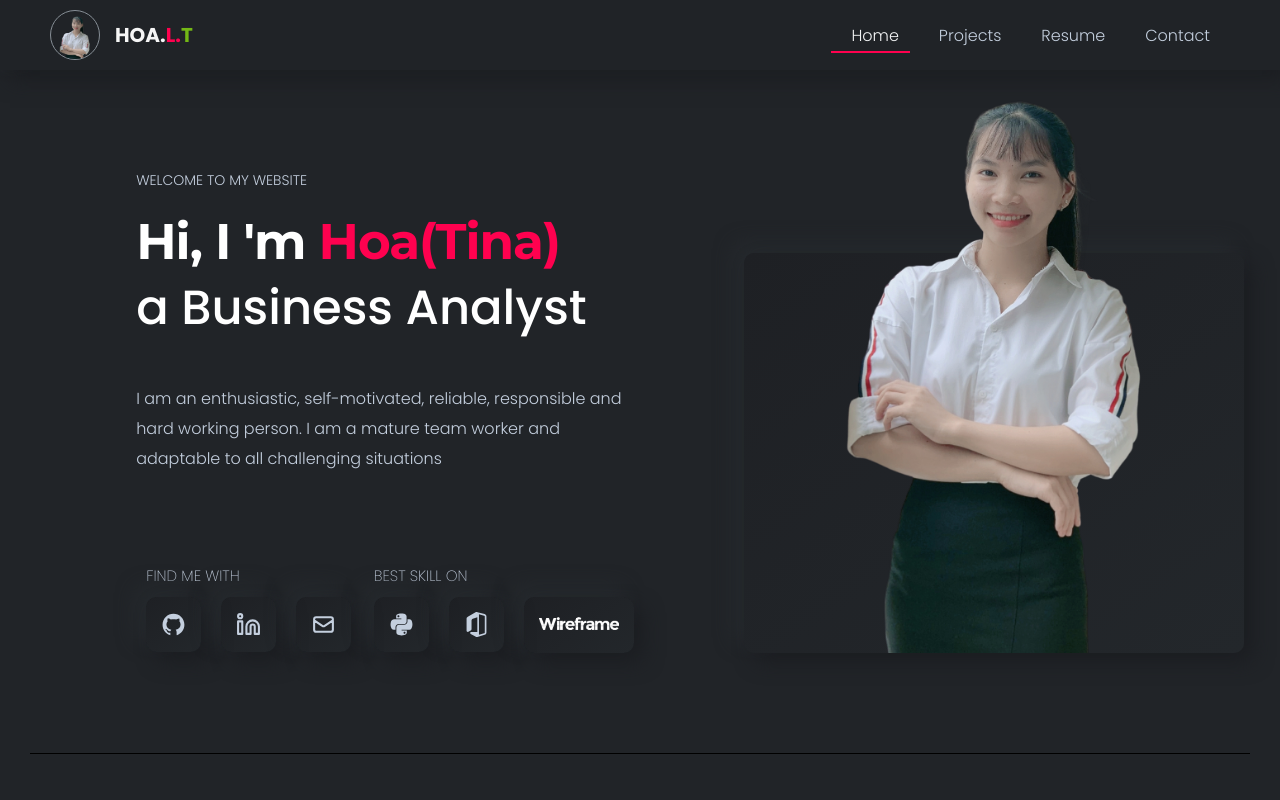
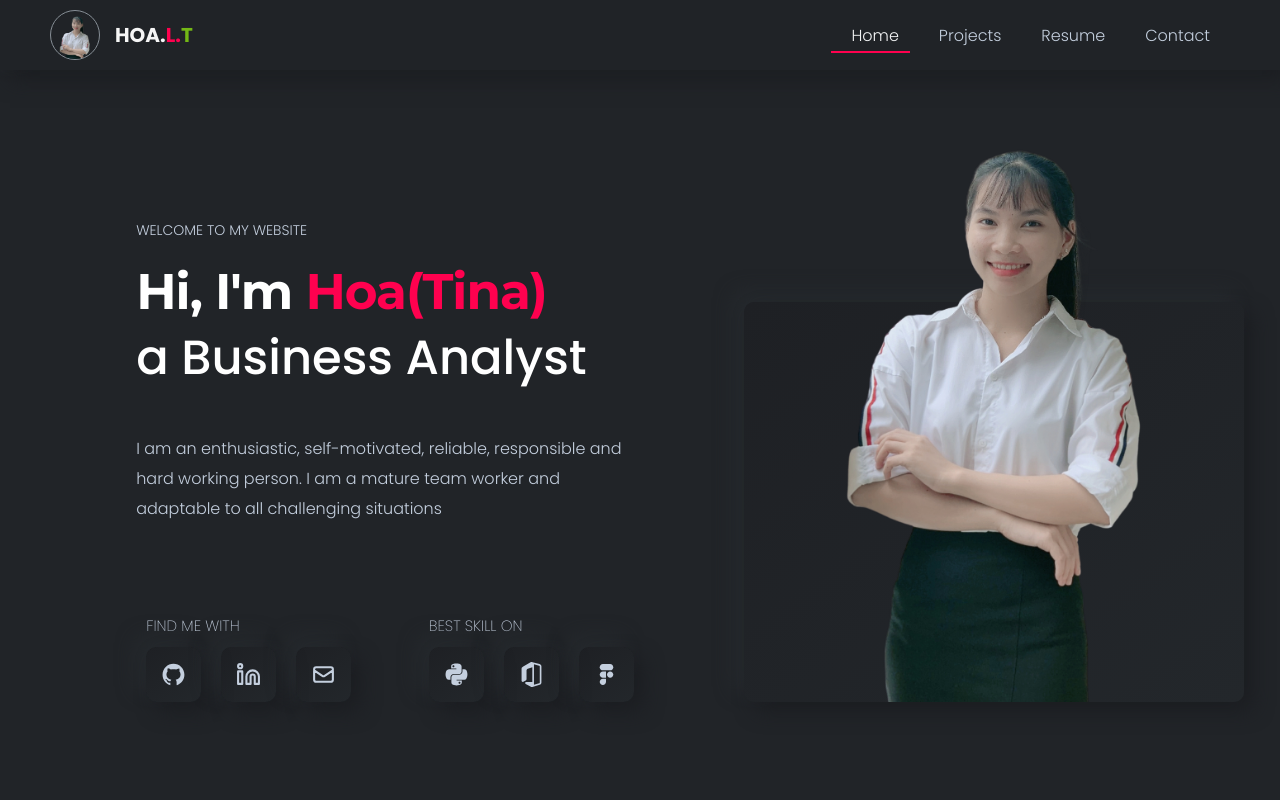
Before and after one commit to lengocson131002/cv-website, a React (Create React App) app: page / in a window 1280 px wide. Shown: the top 800 px of the page. Built offline with nearby package versions, Linux system fonts and the light colour scheme.

Commit message:
Fix wireframe

```diff
--- a/src/components/Header/Content.js
+++ b/src/components/Header/Content.js
@@ -8,6 +8,7 @@ import { SiMicrosoftoffice } from "react-icons/si"
 import AOS from "aos"
 import "aos/dist/aos.css"
 import wfLogo from "../../asset/wireframe.png"
+import { CgFigma } from "react-icons/cg"
 
 const ContentWrapper = styled.div`
     width: 58%;
@@ -117,7 +118,7 @@ const Content = () => {
             <div className="top">
                 <p className="subtitle"> Welcome to my website </p>
                 <h1>
-                    Hi, I 'm <span> Hoa(Tina)</span>
+                    Hi, I'm <span> Hoa(Tina)</span>
                 </h1>
                 <span className="job"> {JOB} </span> <p className="description"> {ABOUT_ME} </p>
             </div>
@@ -141,8 +142,7 @@ const Content = () => {
                         </li>
                         <li>
                             <Card>
-                                {/* <span className="wireframe">Wireframe</span> */}
-                                <img className="wireframe" src={wfLogo} alt="" />
+                                <CgFigma />
                             </Card>
                         </li>
                     </ul>
--- a/src/components/Header/index.js
+++ b/src/components/Header/index.js
@@ -4,28 +4,25 @@ import Content from "./Content"
 import ProfilePicture from "./ProfilePicture"
 import styled from "styled-components"
 import SectionWrapper from "../SectionWrapper"
-import AOS from 'aos';
-import 'aos/dist/aos.css';
+import AOS from "aos"
+import "aos/dist/aos.css"
 
 const HeaderWrapper = styled.div`
     display: flex;
     justify-content: center;
     align-items: end;
     padding-top: 0rem;
-
+    margin-top: 5rem;
     @media (max-width: 1200px) {
         flex-direction: column-reverse;
         align-items: center;
     }
-
-
 `
 
 const Header = () => {
-
     useEffect(() => {
-    AOS.init();
-  }, []);
+        AOS.init()
+    }, [])
 
     return (
         <Container>
@@ -39,4 +36,4 @@ const Header = () => {
     )
 }
 
-export default Header;
+export default Header
```
Lines whose indentation alone changed are shown as unchanged.
